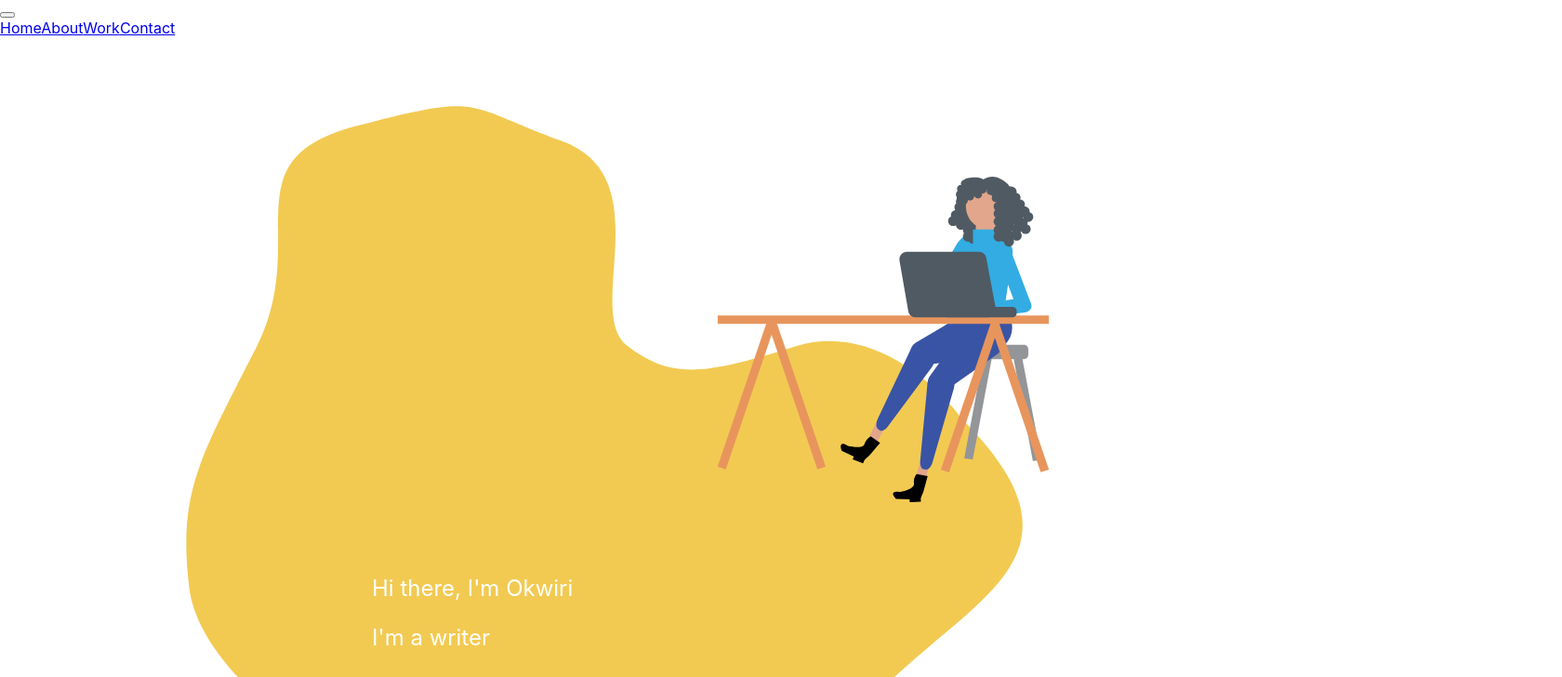
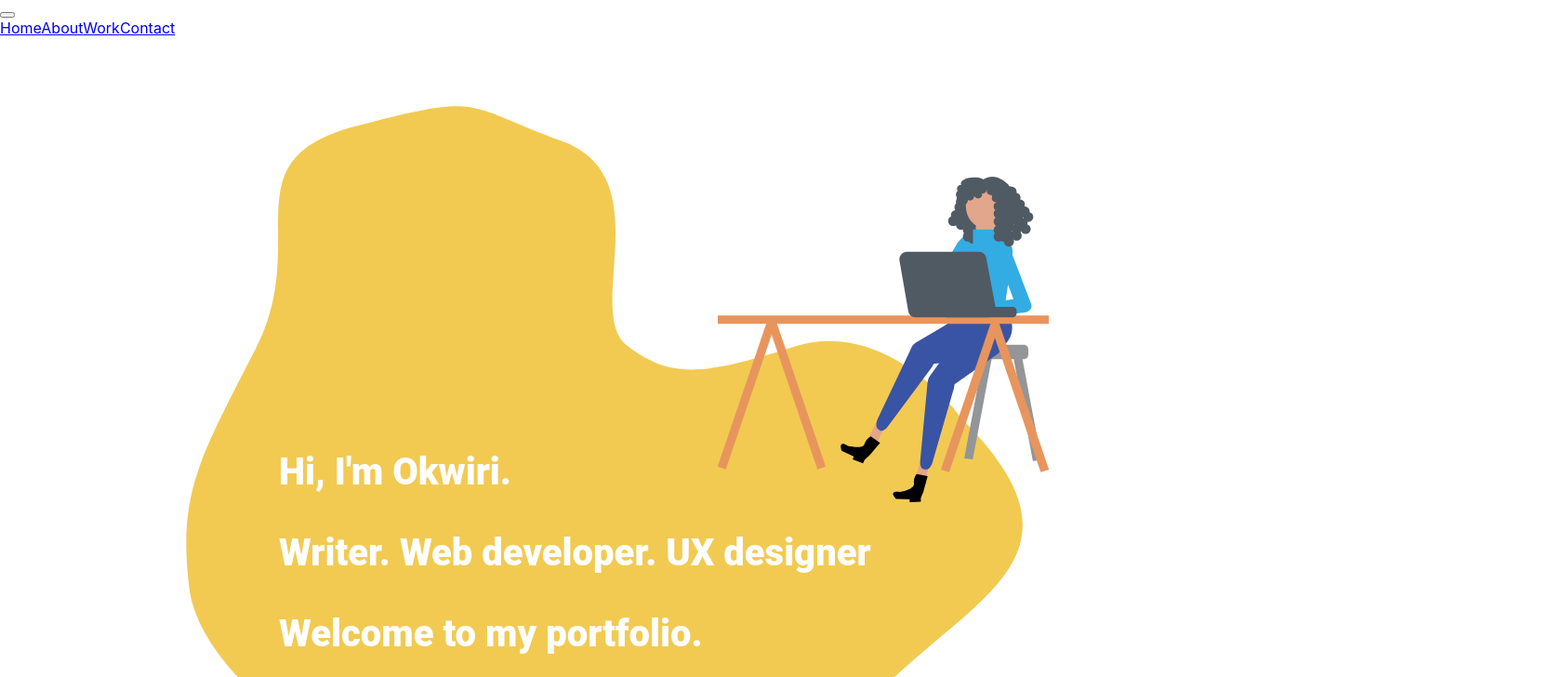
Before and after one commit to cauliflowersingerbee/my-portfolio, a React (Create React App) app: page / in a window 1280 px wide. Shown: the top 728 px of the page at 93% size, 1680 px wide, since content can reach past the window. Built offline with nearby package versions, Linux system fonts and the light colour scheme.

Commit message:
adjusted font size and basic styling

```diff
--- a/src/components/home/home.jsx
+++ b/src/components/home/home.jsx
@@ -22,8 +22,9 @@ export default class HomeView extends React.Component {
       <img id='home-img' src={HomeImage} alt=''/>
       <img id='home-vector' src={HomeVector} alt=''/>
       <div id='home-text'>
-      <p>Hi there, I'm Okwiri</p>
-      <p>I'm a writer</p>
+      <p>Hi, I'm Okwiri.</p>
+      <p>Writer. Web developer. UX designer</p>
+      <p>Welcome to my portfolio.</p>
       </div>
 
 
--- a/src/components/home/home.scss
+++ b/src/components/home/home.scss
@@ -18,8 +18,11 @@ top: 50px;
 #home-text {
 position: relative;
 z-index: 2;
-left: 400px;
-bottom: -200px;
+left: 300px;
+bottom: -50px;
 color: #fff;
-font-size: x-large;
+font-size: 40px;
+font-family: 'Roboto', serif;
+font-weight: 800
+;
 }
--- a/src/index.html
+++ b/src/index.html
@@ -8,9 +8,9 @@
   <link rel="stylesheet" href="https://maxcdn.bootstrapcdn.com/bootstrap/4.2.1/css/bootstrap.min.css">
     <link rel="stylesheet" href="index.scss">
     <link rel="preconnect" href="https://fonts.googleapis.com">
-<link rel="preconnect" href="https://fonts.gstatic.com" crossorigin>
-<link href="https://fonts.googleapis.com/css2?family=Noto+Serif:ital,wght@1,700&family=Roboto+Slab:wght@400;500;600&display=swap" rel="stylesheet">
-
+    <link rel="preconnect" href="https://fonts.googleapis.com">
+    <link rel="preconnect" href="https://fonts.gstatic.com" crossorigin>
+    <link href="https://fonts.googleapis.com/css2?family=Noto+Serif:ital,wght@1,700&family=Roboto+Slab:wght@400;500;600;800&display=swap" rel="stylesheet">
 </head>
 <body>
   <div id="root"></div>
```
